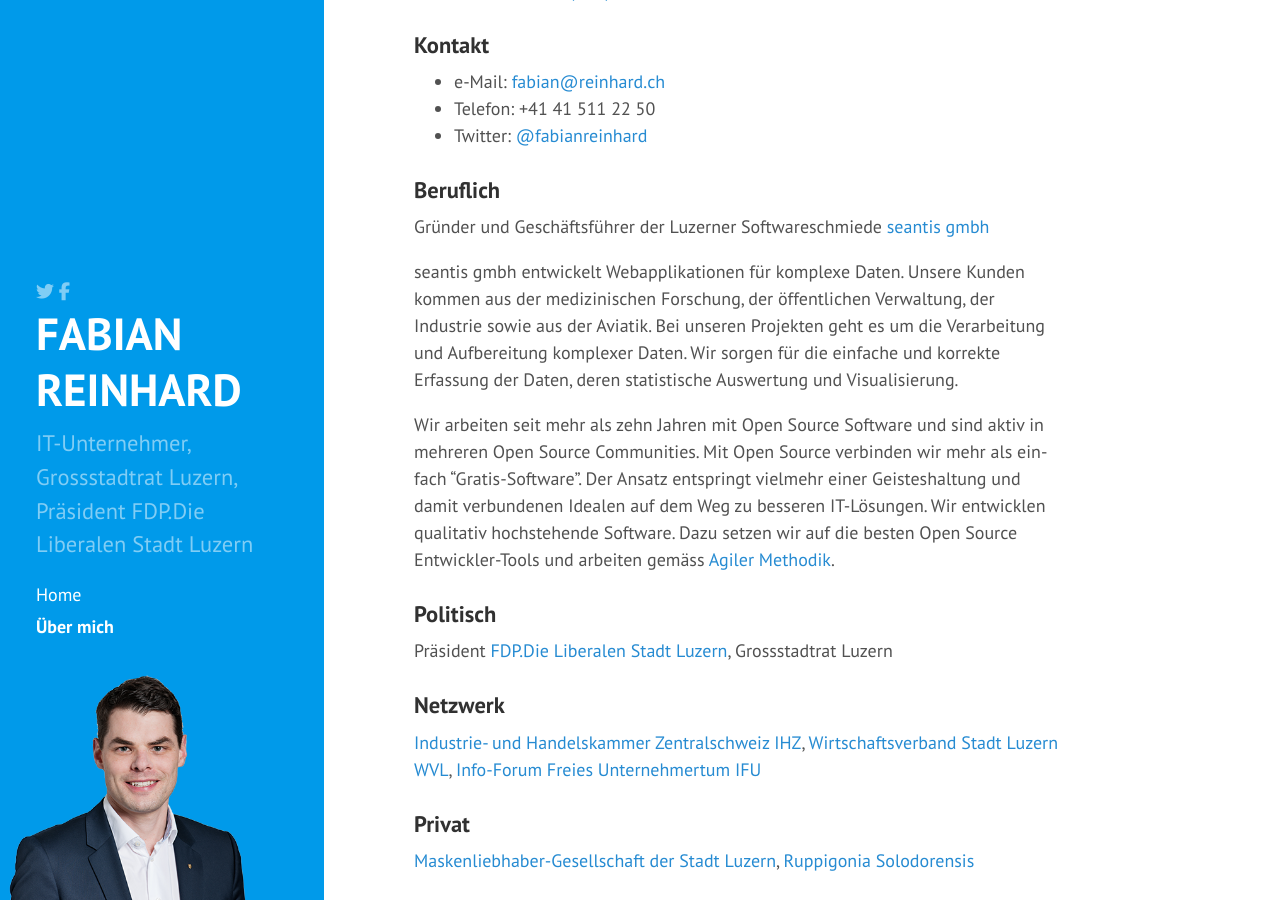
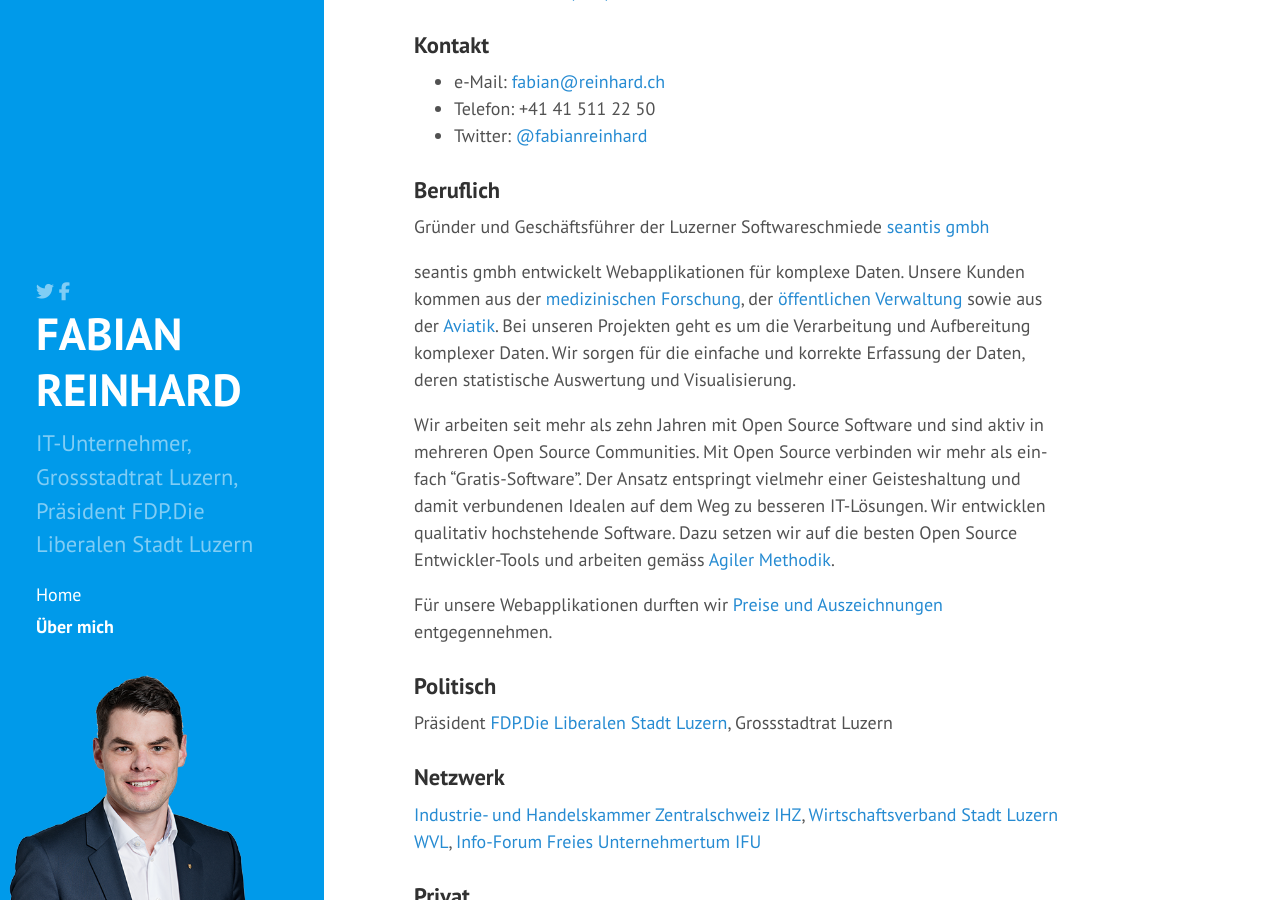
Before and after one commit to freinhard/freinhard.github.io, a Jekyll site: the page built from about.md, in a window 1280 px wide and 900 px high, scrolled down 320 px. Built offline with Jekyll 4.4.1, drawn with Linux system fonts in a browser that asks for light colours; nearby versions of some CDN libraries; comment, search, counter and statistics services are not loaded.

Commit message:
Links about me

```diff
--- a/about.md
+++ b/about.md
@@ -18,10 +18,12 @@
 ### Beruflich
 Gründer und Geschäftsführer der Luzerner Softwareschmiede [seantis gmbh](https://www.seantis.ch)
 
-seantis gmbh entwickelt Webapplikationen für komplexe Daten. Unsere Kunden kommen aus der medizinischen Forschung, der öffentlichen Verwaltung, der Industrie sowie aus der Aviatik.
+seantis gmbh entwickelt Webapplikationen für komplexe Daten. Unsere Kunden kommen aus der [medizinischen Forschung](https://www.healthdata.ai), der [öffentlichen Verwaltung](https://www.onegovcloud.ch) sowie aus der [Aviatik](https://www.mycontrol.aero).
 Bei unseren Projekten geht es um die Verarbeitung und Aufbereitung komplexer Daten. Wir sorgen für die einfache und korrekte Erfassung der Daten, deren statistische Auswertung und Visualisierung.
 
 Wir arbeiten seit mehr als zehn Jahren mit Open Source Software und sind aktiv in mehreren Open Source Communities. Mit Open Source verbinden wir mehr als einfach "Gratis-Software". Der Ansatz entspringt vielmehr einer Geisteshaltung und damit verbundenen Idealen auf dem Weg zu besseren IT-Lösungen. Wir entwicklen qualitativ hochstehende Software. Dazu setzen wir auf die besten Open Source Entwickler-Tools und arbeiten gemäss [Agiler Methodik](https://www.seantis.ch/portrait/agile-softwareentwicklung).
+
+Für unsere Webapplikationen durften wir [Preise und Auszeichnungen](https://www.seantis.ch/portrait/awards/) entgegennehmen.
 
 ### Politisch
 Präsident [FDP.Die Liberalen Stadt Luzern](http://www.fdp-stadtluzern.ch), Grossstadtrat Luzern
```
